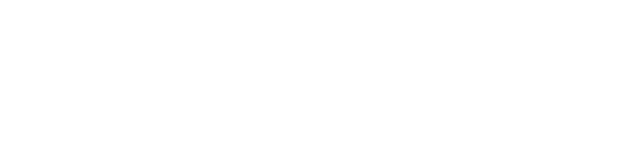
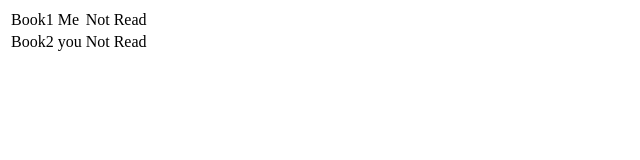
Before and after one commit to nsmuttoo/library, a plain HTML site: page index.html in a window 1280 px wide. Shown: the whole page, without its empty margins (0-640 px from the left). Drawn offline with Linux system fonts and the light colour scheme.

Commit message:
Can now display books

```diff
--- a/index.html
+++ b/index.html
@@ -8,6 +8,7 @@
     <title>Library</title>
 </head>
 <body>
+    <table id="mainTable"></table>
 
     <script src="./script.js"></script>
 </body>
--- a/script.js
+++ b/script.js
@@ -15,3 +15,40 @@ myLibrary.push(new Book(name, author))
 
 
 }
+
+
+function displayBooks(){
+    let table = document.getElementById("mainTable")
+
+    for(i=0; i<myLibrary.length; i++){
+       let row = document.createElement("tr")
+
+       let title = document.createElement("td")
+       let author = document.createElement("td")
+       let read = document.createElement("td")
+        title.innerHTML = myLibrary[i].name
+        author.innerHTML = myLibrary[i].author
+
+        if(myLibrary[i].read == 0){
+            read.innerHTML = "Not Read"
+        }else{
+            read.innerHTML = "Read"
+        }
+
+
+       row.appendChild(title)
+       row.appendChild(author)
+       row.appendChild(read)
+
+       table.appendChild(row)
+
+    }
+
+
+
+}
+
+addBookToLibrary("Book1", "Me")
+addBookToLibrary("Book2", "you")
+
+displayBooks();
```
